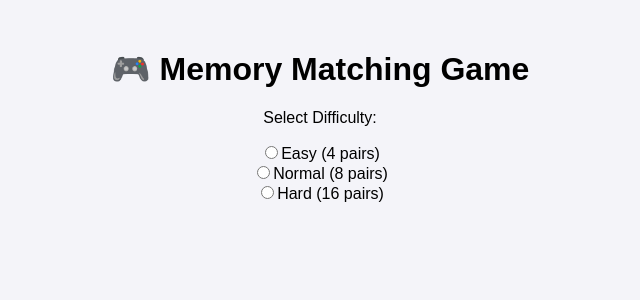
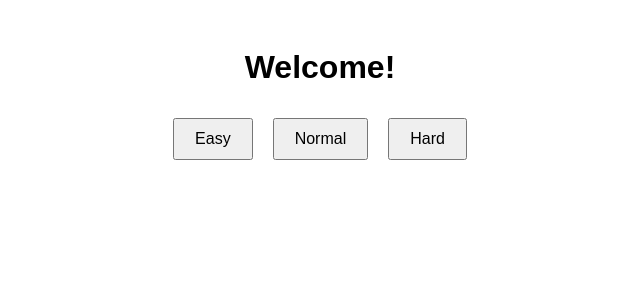
Before and after one commit to acciojob/memory-game-Gokleshchaudhary, a React (Create React App) app: page / in a window 1280 px wide. Shown: the top 300 px of the page, without its empty margins (320-960 px from the left). Built offline with nearby package versions, Linux system fonts and the light colour scheme; the HTML template or start-up script is replaced by a standard one.

Commit message:
update file

```diff
--- a/src/App.js
+++ b/src/App.js
@@ -1,17 +1,59 @@
 import React, { useState } from "react";
-import Levels from "./components/Levels";
-import GameBoard from "./components/GameBoard";
 import "./styles.css";
 
 function App() {
   const [level, setLevel] = useState(null);
+  const [tiles, setTiles] = useState([]);
+
+  const startGame = (selectedLevel) => {
+    setLevel(selectedLevel);
+
+    let pairs = 0;
+    if (selectedLevel === "easy") pairs = 4;
+    if (selectedLevel === "normal") pairs = 8;
+    if (selectedLevel === "hard") pairs = 16;
+
+    // numbers generate karo (pairs * 2 tiles)
+    const numbers = [];
+    for (let i = 1; i <= pairs; i++) {
+      numbers.push(i, i);
+    }
+
+    // shuffle tiles
+    const shuffled = numbers.sort(() => Math.random() - 0.5);
+    setTiles(shuffled);
+  };
 
   return (
     <div className="app">
-      {!level ? (
-        <Levels setLevel={setLevel} />
-      ) : (
-        <GameBoard level={level} setLevel={setLevel} />
+      {!level && (
+        <div>
+          <h1>Welcome!</h1>
+          <div className="levels_container">
+            <button id="easy" onClick={() => startGame("easy")}>
+              Easy
+            </button>
+            <button id="normal" onClick={() => startGame("normal")}>
+              Normal
+            </button>
+            <button id="hard" onClick={() => startGame("hard")}>
+              Hard
+            </button>
+          </div>
+        </div>
+      )}
+
+      {level && (
+        <div>
+          <h2>{level.charAt(0).toUpperCase() + level.slice(1)} Mode</h2>
+          <div className="cells_container">
+            {tiles.map((num, index) => (
+              <div key={index} className="cell">
+                ?
+              </div>
+            ))}
+          </div>
+        </div>
       )}
     </div>
   );
--- a/src/styles.css
+++ b/src/styles.css
@@ -1,34 +1,37 @@
-body {
+.app {
+  text-align: center;
   font-family: Arial, sans-serif;
-  text-align: center;
-  background: #f4f4f9;
+  padding: 20px;
 }
 
 .levels_container {
-  margin-top: 50px;
+  margin-top: 20px;
+}
+
+.levels_container button {
+  margin: 10px;
+  padding: 10px 20px;
+  font-size: 16px;
+  cursor: pointer;
 }
 
 .cells_container {
   display: grid;
-  grid-template-columns: repeat(auto-fill, minmax(60px, 1fr));
-  gap: 10px;
-  max-width: 400px;
-  margin: 20px auto;
+  grid-template-columns: repeat(4, 80px);
+  grid-gap: 10px;
+  justify-content: center;
+  margin-top: 20px;
 }
 
-.tile {
-  width: 60px;
-  height: 60px;
-  background: #4caf50;
-  color: white;
+.cell {
+  width: 80px;
+  height: 80px;
+  background: lightblue;
   display: flex;
+  justify-content: center;
   align-items: center;
-  justify-content: center;
-  font-size: 20px;
+  font-size: 22px;
   cursor: pointer;
-  border-radius: 8px;
+  border-radius: 5px;
+  user-select: none;
 }
-
-.tile span {
-  font-weight: bold;
-}
```
